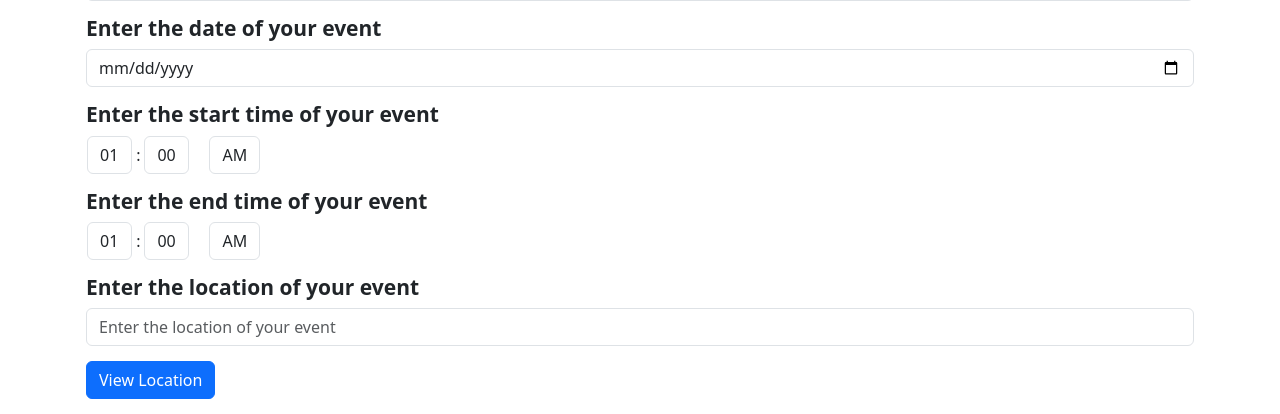
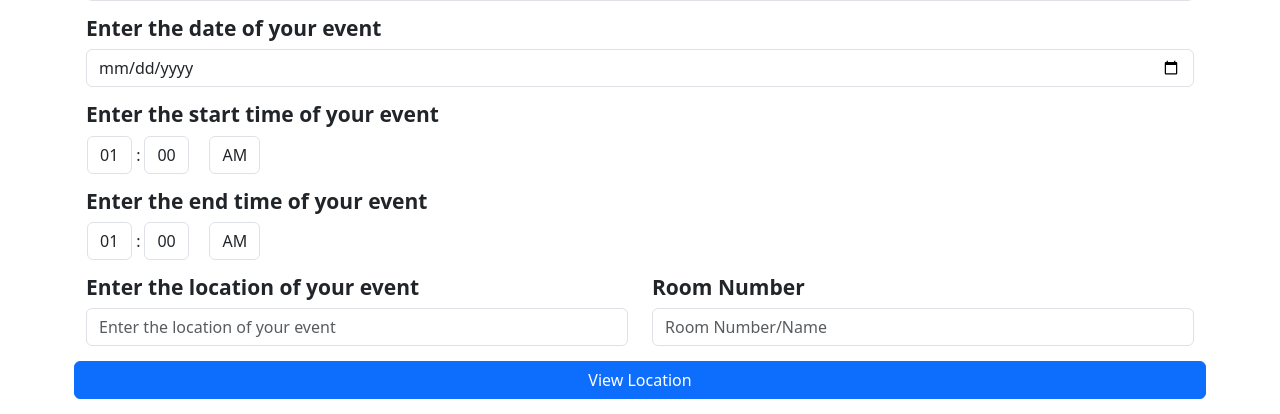
Before and after one commit to agrimreaper49/ClubMatch, a Django app: template club_compass_app/templates/club_compass_app/add_event.html in a window 1280 px wide. Shown: the part 530-944 px from the top of the page. Run offline with Django 4.2, Linux system fonts and the light colour scheme; the template is opened without the code that fills it: values that come from a table or form of the project are taken from there, others are empty; some libraries are stand-ins or nearby versions.

Commit message:
Fixed times and added room numbers for events

```diff
--- a/club_compass_app/forms.py
+++ b/club_compass_app/forms.py
@@ -75,6 +75,10 @@ class EventForm(TimeForm):
                                widget=forms.TextInput(attrs={"class": "form-control",
                                                              "placeholder": "Enter the location of your event"}))
 
+    room_number = forms.CharField(label="Room Number/Name", max_length=10,
+                                  widget=forms.TextInput(attrs={"class": "form-control",
+                                                                "placeholder": "Room Number/Name"}))
+
     start_minute = forms.ChoiceField(label="Enter the start time of your event", choices=MINUTES,
                                      widget=forms.Select(attrs={"class": "form-control"}, choices=MINUTES))
 
--- a/club_compass_app/models.py
+++ b/club_compass_app/models.py
@@ -141,6 +141,7 @@ class Event(models.Model):
     end_time = models.TimeField()        # TimeField for end time
     date = models.DateField(default=date.today)            # DateField for date
     location = models.CharField(max_length=100, default="Default Location")
+    room_number = models.CharField(max_length=10, default="Lobby")
     tags = models.ManyToManyRel(Tag, to='Tag', related_name='tags')
     rsvp_req = models.BooleanField(default=False)
     rsvps = models.ManyToManyField('auth.User', through='RSVP', related_name='rsvps')
--- a/club_compass_app/templates/club_compass_app/add_event.html
+++ b/club_compass_app/templates/club_compass_app/add_event.html
@@ -95,6 +95,8 @@
 
       <!-- Location -->
       <div class="form-group" style="margin-bottom: 15px">
+        <div class="row">
+          <div class="col-md-6">
             <label>
               <h4>
                 <small><strong>{{ form.location.label }}</strong></small>
@@ -102,8 +104,20 @@
             </label>
             {{ form.location.errors }}
             {{ form.location }}
+          </div>
+          <div class="col-md-6">
+            <label>
+              <h4>
+                <small><strong>Room Number</strong></small>
+              </h4>
+            </label>
+            {{ form.room_number.errors}}
+            {{ form.room_number }}
+          </div>
           <button class='btn btn-primary' type='button' id='location_button' style="margin-top: 15px">View Location</button>
         </div>
+      </div>
+
         <script>
             var location_button = document.getElementById('location_button');
             location_button.addEventListener('click', function() {
--- a/club_compass_app/templates/club_compass_app/user_club_detail.html
+++ b/club_compass_app/templates/club_compass_app/user_club_detail.html
@@ -89,11 +89,11 @@
         {% if events %} {% for event in events %}
         <div style="margin-bottom: 20px;">
           <h5>Event: {{ event.name }}</h5>
-          <h6 style="font-weight: normal">Time: {{ event.time }}</h6>
+          <h6 style="font-weight: normal">Time: {{ event.start_time }} to {{ event.end_time }} </h6>
           <h6 style="font-weight: normal">
             Information: {{ event.description }}
           </h6>
-          <h6 style="font-weight: normal">Location: {{ event.location }}</h6>
+          <h6 style="font-weight: normal">Location: {{ event.location }} {{ event.room_number }}</h6>
           <iframe
             frameborder="0"
             style="border: 0"
```
Also changed, not shown: club_compass_app/views.py (+2 -5 lines). Lines whose indentation alone changed are shown as unchanged.
